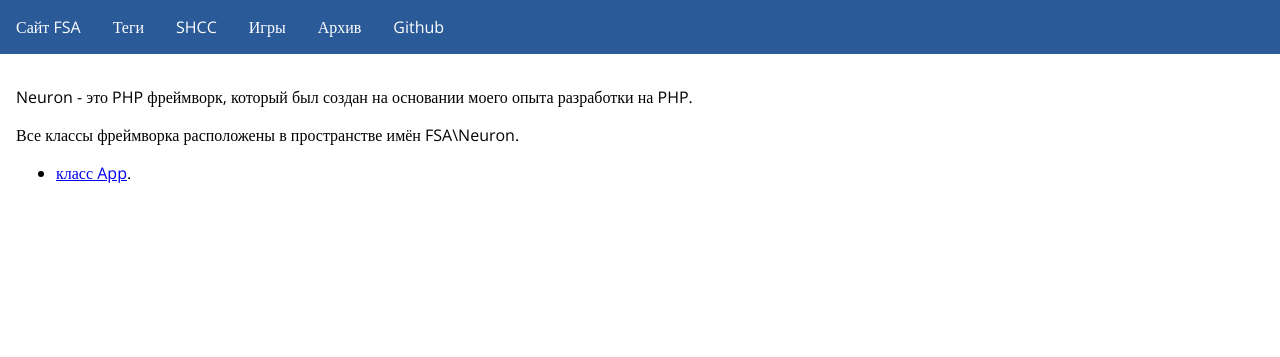
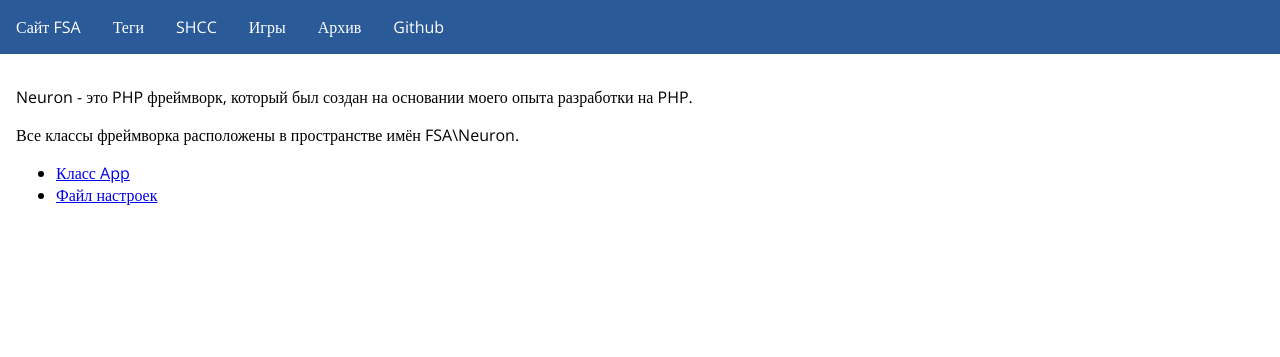
Before and after one commit to fsa/site, a Jekyll site: the page built from neuron/index.md, in a window 1280 px wide. Shown: the top 357 px of the page. Built offline with Jekyll 4.4.1, drawn with Linux system fonts in a browser that asks for light colours.

Commit message:
Ссылка на страничку настроек settings.

```diff
--- a/neuron/index.md
+++ b/neuron/index.md
@@ -8,4 +8,5 @@ Neuron - это PHP фреймворк, который был создан на
 
 Все классы фреймворка расположены в пространстве имён FSA\Neuron.
 
-* [класс App](app).
+* [Класс App](app)
+* [Файл настроек](settings)
```
